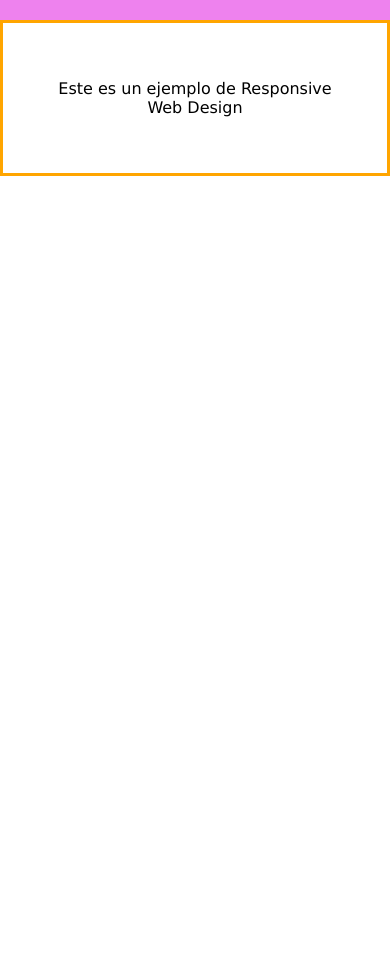
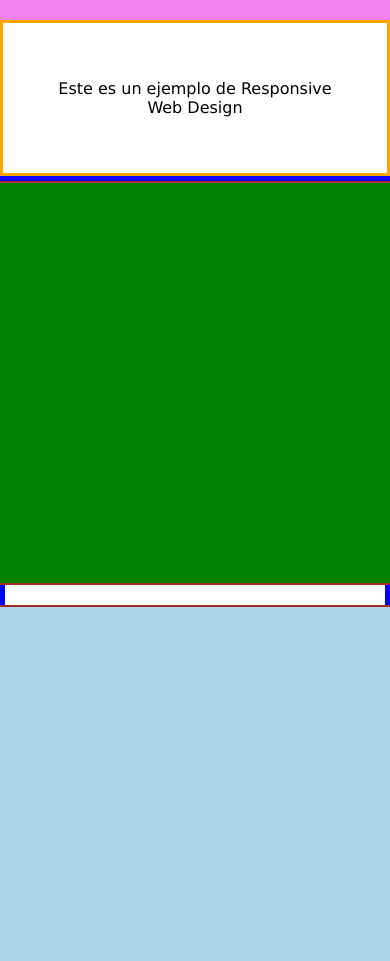
Before and after one commit to Alan-838/Ejercicios-Sencillos-rwd1452785, a plain HTML site: page index.html in a window 390 px wide. Shown: the part 139-1100 px from the top of the page. Before the commit the page ends 844 px from the top, so only its background shows below. Drawn offline with Linux system fonts and the light colour scheme.

Commit message:
Se da por terminado el ejercicio

```diff
--- a/assets/css/rwbstyles.css
+++ b/assets/css/rwbstyles.css
@@ -11,6 +11,13 @@
         background-color: blue;
         color: #fff;
     }
+    .container {
+        flex-direction: column;
+        align-items: center;
+    }
+    .box-1 {
+        margin-bottom: 20px;
+    }
 }
 /* Media para tablet */
 @media (max-width: 550px){
@@ -19,6 +26,26 @@
         color: #000;
     }
 }
+
+.container {
+    border: solid blue 5px;
+    display: flex;
+    justify-content: space-around;
+}
+.box-1 {
+    border: solid brown 2px;
+    width: 400px;
+    height: 400px;
+    background-color: green;
+}
+.box-2 {
+    border: solid brown 2px;
+    width: 400px;
+    height: 400px;
+    background-color: lightblue;
+}
+
+
 
 body {
     margin: 0;
--- a/index.html
+++ b/index.html
@@ -14,6 +14,14 @@
         <section>
             <p>Este es un ejemplo de Responsive Web Design</p>
         </section>
+        <article class="container">
+            <div class="box-1">
+
+            </div>
+            <div class="box-2">
+
+            </div>
+        </article>
 
     </main>
 </body>
```
